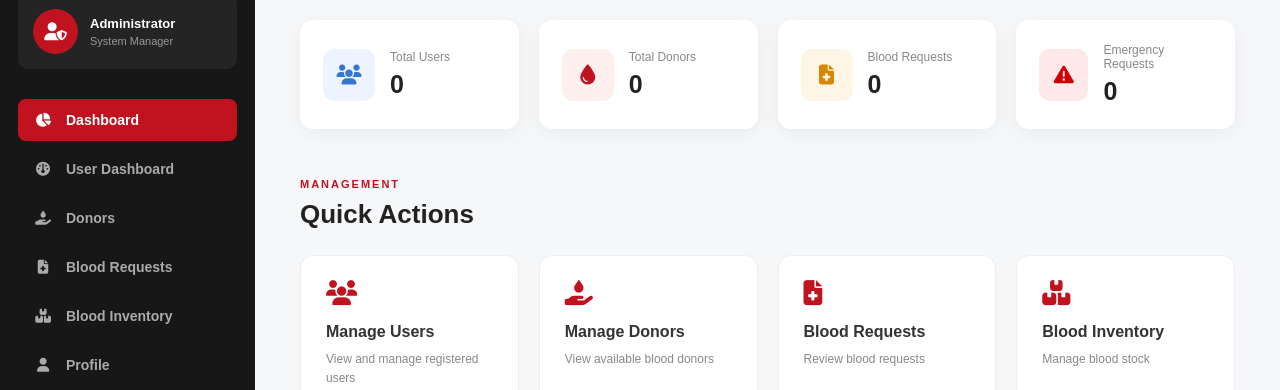
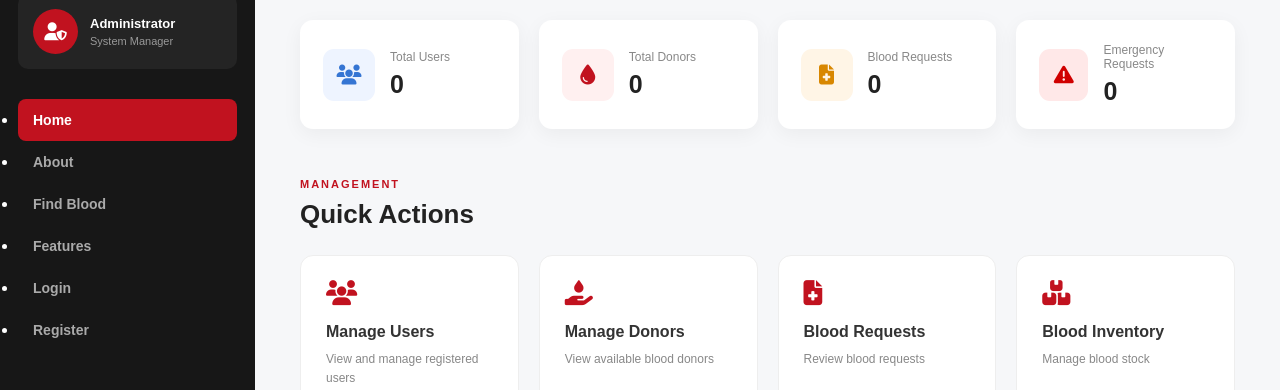
Before and after one commit to biseshghimire243-cyber/Blooddonation, a plain HTML site: page BloodDonationSystem/frontend/admin/dashboard.html in a window 1280 px wide. Shown: the part 104-494 px from the top of the page. Drawn offline with Linux system fonts and the light colour scheme; no server answers.

Commit message:
the admin section are managed

```diff
--- a/BloodDonationSystem/frontend/admin/dashboard.html
+++ b/BloodDonationSystem/frontend/admin/dashboard.html
@@ -47,42 +47,45 @@
         </div>
 
        <nav>
+    <ul class="nav-menu">
 
-    <a href="/admin/dashboard.html" class="active">
-        <i class="fa-solid fa-chart-pie"></i>
-        Dashboard
+        <li>
+            <a href="/index.html" class="nav-link active">
+                Home
             </a>
+        </li>
 
-    <a href="/find-blood.html">
-        <i class="fa-solid fa-gauge"></i>
-        User Dashboard
+        <li>
+            <a href="/about.html" class="nav-link">
+                About
             </a>
+        </li>
 
-    <a href="/donors.html">
-        <i class="fa-solid fa-hand-holding-droplet"></i>
-        Donors
+        <li>
+            <a href="/find-blood.html" class="nav-link">
+                Find Blood
             </a>
+        </li>
 
-    <a href="/requests.html">
-        <i class="fa-solid fa-file-medical"></i>
-        Blood Requests
+        <li>
+            <a href="/feature.html" class="nav-link">
+                Features
             </a>
+        </li>
 
-    <a href="/inventory.html">
-        <i class="fa-solid fa-boxes-stacked"></i>
-        Blood Inventory
+        <li>
+            <a href="/login.html" class="nav-link">
+                Login
             </a>
+        </li>
 
-    <a href="/profile.html">
-        <i class="fa-solid fa-user"></i>
-        Profile
+        <li>
+            <a href="/register.html" class="btn btn-primary">
+                Register
             </a>
+        </li>
 
-    <a href="#" id="logout">
-        <i class="fa-solid fa-right-from-bracket"></i>
-        Logout
-    </a>
-
+    </ul>
 </nav>
 
         <button id="logoutBtn" class="logout-btn">
```
Lines whose indentation alone changed are shown as unchanged.
